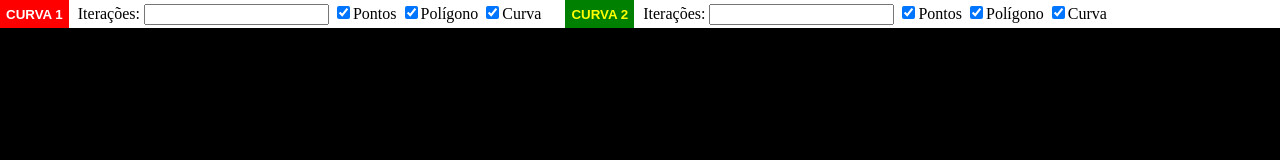
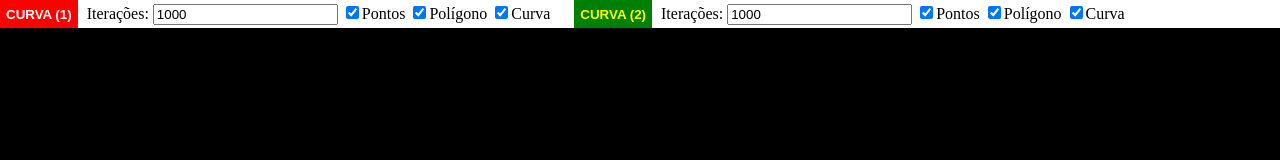
Before and after one commit to ShunyaoNi/bezier-curves-intersection, a plain HTML site: page index.html in a window 1280 px wide. Drawn offline with Linux system fonts and the light colour scheme.

Commit message:
Implementando número de iterações

```diff
--- a/canvas.js
+++ b/canvas.js
@@ -3,6 +3,12 @@ var ctx = canvas.getContext("2d");
 
 canvas.setAttribute("width", window.innerWidth);
 canvas.setAttribute("height", window.innerHeight - 28);
+
+var drawPoints = [true, true];
+var drawPolygons = [true, true];
+var drawCurves = [true, true];
+
+var inputs = document.getElementsByClassName("iterations");
 
 function drawCurve(j) {
     getCurvePoints();
@@ -61,7 +67,7 @@ function drawLine(initialX, finalX, initialY, finalY) {
 
 function getCurvePoints() {
     bezierPoints[curve] = [];
-    for(let t = 0; t <= 1; t += 0.1) {
+    for(let t = 0; t <= 1; t += 1/inputs[curve].value) {
         bezierPoints[curve].push(bezierPoint(t));
     }
 }
--- a/index.html
+++ b/index.html
@@ -8,15 +8,15 @@
 </head>
 <body>
     <nav id="menu">
-        <button id="curva1">CURVA 1</button>
+        <button id="curva1">CURVA (1)</button>
         Iterações:
-        <input type="text" />
+        <input type="text" class="iterations" type="number" value="1000" oninput="draw();" />
         <input type="checkbox" onchange="drawPoints[0] = !drawPoints[0]; draw();" checked />Pontos
         <input type="checkbox" onchange="drawPolygons[0] = !drawPolygons[0]; draw();" checked />Polígono
         <input type="checkbox" onchange="drawCurves[0] = !drawCurves[0]; draw();" checked />Curva
-        <button id="curva2">CURVA 2</button>
+        <button id="curva2">CURVA (2)</button>
         Iterações:
-        <input type="text" />
+        <input type="text" class="iterations" type="number" value="1000" oninput="draw();" />
         <input type="checkbox" onchange="drawPoints[1] = !drawPoints[1]; draw();" checked />Pontos
         <input type="checkbox" onchange="drawPolygons[1] = !drawPolygons[1]; draw();"checked />Polígono
         <input type="checkbox" onchange="drawCurves[1] = !drawCurves[1]; draw();" checked />Curva
--- a/main.js
+++ b/main.js
@@ -1,7 +1,3 @@
-var drawPoints = [true, true];
-var drawPolygons = [true, true];
-var drawCurves = [true, true];
-
 // Adiciona um ponto de controle na tela.
 document.addEventListener("click", e => {
     insertPoint({
```
